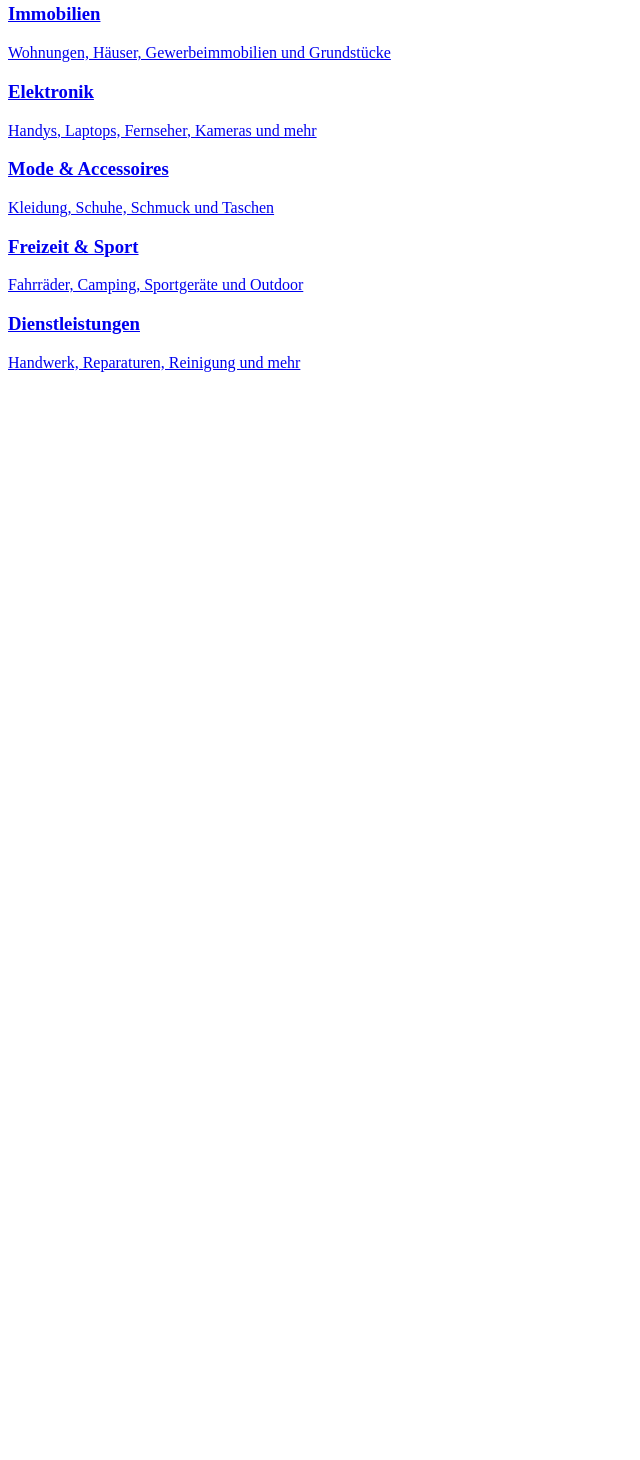
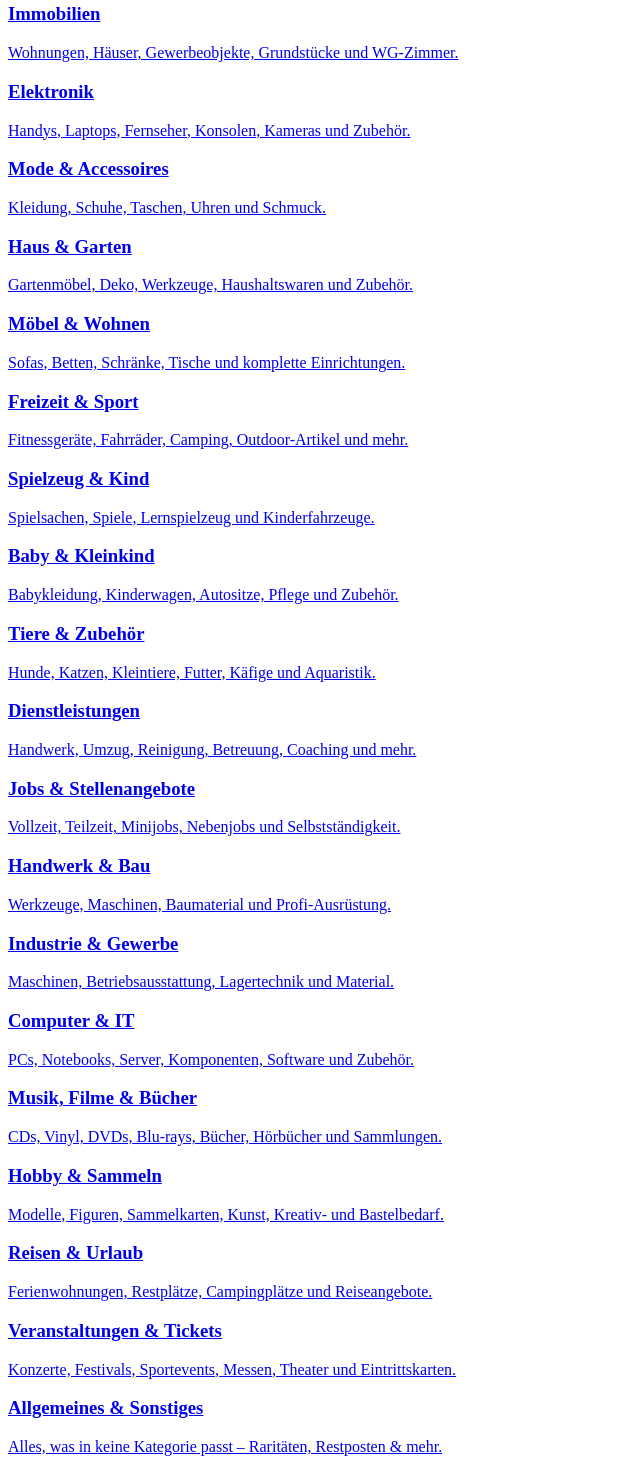
Before and after one commit to Kleinanzeigenzone/kleinanzeigenzone-seo3, a plain HTML site: page index.html in a window 1280 px wide. Shown: the part 129-1589 px from the top of the page, without its empty margins (0-640 px from the left). Before the commit the page ends 800 px from the top, so only its background shows below. Drawn offline with Linux system fonts and the light colour scheme.

Commit message:
Update index.html

```diff
--- a/index.html
+++ b/index.html
@@ -1,4 +1,151 @@
-<!-- 🔥 KATEGORIEN – KOMPLETT KLICKBAR & SEO-OPTIMIERT -->
+<!-- 🔥 KATEGORIEN – 20 UNTERKATEGORIEN MIT LINK AUF KLEINANZEIGENZONE.DE -->
+<section class="categories">
+    <h2>Kategorien auf KleinanzeigenZone.de</h2>
+
+    <div class="category-grid">
+
+        <a href="https://kleinanzeigenzone.de/auto-motorrad" class="category-box-link">
+            <div class="category-box">
+                <h3>Auto & Motorrad</h3>
+                <p>PKW, Transporter, Motorräder, Ersatzteile und Zubehör.</p>
+            </div>
+        </a>
+
+        <a href="https://kleinanzeigenzone.de/immobilien" class="category-box-link">
+            <div class="category-box">
+                <h3>Immobilien</h3>
+                <p>Wohnungen, Häuser, Gewerbeobjekte, Grundstücke und WG-Zimmer.</p>
+            </div>
+        </a>
+
+        <a href="https://kleinanzeigenzone.de/elektronik" class="category-box-link">
+            <div class="category-box">
+                <h3>Elektronik</h3>
+                <p>Handys, Laptops, Fernseher, Konsolen, Kameras und Zubehör.</p>
+            </div>
+        </a>
+
+        <a href="https://kleinanzeigenzone.de/mode" class="category-box-link">
+            <div class="category-box">
+                <h3>Mode & Accessoires</h3>
+                <p>Kleidung, Schuhe, Taschen, Uhren und Schmuck.</p>
+            </div>
+        </a>
+
+        <a href="https://kleinanzeigenzone.de/haus-garten" class="category-box-link">
+            <div class="category-box">
+                <h3>Haus & Garten</h3>
+                <p>Gartenmöbel, Deko, Werkzeuge, Haushaltswaren und Zubehör.</p>
+            </div>
+        </a>
+
+        <a href="https://kleinanzeigenzone.de/moebel-wohnen" class="category-box-link">
+            <div class="category-box">
+                <h3>Möbel & Wohnen</h3>
+                <p>Sofas, Betten, Schränke, Tische und komplette Einrichtungen.</p>
+            </div>
+        </a>
+
+        <a href="https://kleinanzeigenzone.de/freizeit-sport" class="category-box-link">
+            <div class="category-box">
+                <h3>Freizeit & Sport</h3>
+                <p>Fitnessgeräte, Fahrräder, Camping, Outdoor-Artikel und mehr.</p>
+            </div>
+        </a>
+
+        <a href="https://kleinanzeigenzone.de/spielzeug-kind" class="category-box-link">
+            <div class="category-box">
+                <h3>Spielzeug & Kind</h3>
+                <p>Spielsachen, Spiele, Lernspielzeug und Kinderfahrzeuge.</p>
+            </div>
+        </a>
+
+        <a href="https://kleinanzeigenzone.de/baby-kleinkind" class="category-box-link">
+            <div class="category-box">
+                <h3>Baby & Kleinkind</h3>
+                <p>Babykleidung, Kinderwagen, Autositze, Pflege und Zubehör.</p>
+            </div>
+        </a>
+
+        <a href="https://kleinanzeigenzone.de/tiere" class="category-box-link">
+            <div class="category-box">
+                <h3>Tiere & Zubehör</h3>
+                <p>Hunde, Katzen, Kleintiere, Futter, Käfige und Aquaristik.</p>
+            </div>
+        </a>
+
+        <a href="https://kleinanzeigenzone.de/dienstleistungen" class="category-box-link">
+            <div class="category-box">
+                <h3>Dienstleistungen</h3>
+                <p>Handwerk, Umzug, Reinigung, Betreuung, Coaching und mehr.</p>
+            </div>
+        </a>
+
+        <a href="https://kleinanzeigenzone.de/jobs" class="category-box-link">
+            <div class="category-box">
+                <h3>Jobs & Stellenangebote</h3>
+                <p>Vollzeit, Teilzeit, Minijobs, Nebenjobs und Selbstständigkeit.</p>
+            </div>
+        </a>
+
+        <a href="https://kleinanzeigenzone.de/handwerk-bau" class="category-box-link">
+            <div class="category-box">
+                <h3>Handwerk & Bau</h3>
+                <p>Werkzeuge, Maschinen, Baumaterial und Profi-Ausrüstung.</p>
+            </div>
+        </a>
+
+        <a href="https://kleinanzeigenzone.de/industrie-gewerbe" class="category-box-link">
+            <div class="category-box">
+                <h3>Industrie & Gewerbe</h3>
+                <p>Maschinen, Betriebsausstattung, Lagertechnik und Material.</p>
+            </div>
+        </a>
+
+        <a href="https://kleinanzeigenzone.de/computer-it" class="category-box-link">
+            <div class="category-box">
+                <h3>Computer & IT</h3>
+                <p>PCs, Notebooks, Server, Komponenten, Software und Zubehör.</p>
+            </div>
+        </a>
+
+        <a href="https://kleinanzeigenzone.de/musik-filme-buecher" class="category-box-link">
+            <div class="category-box">
+                <h3>Musik, Filme & Bücher</h3>
+                <p>CDs, Vinyl, DVDs, Blu-rays, Bücher, Hörbücher und Sammlungen.</p>
+            </div>
+        </a>
+
+        <a href="https://kleinanzeigenzone.de/hobby-sammeln" class="category-box-link">
+            <div class="category-box">
+                <h3>Hobby & Sammeln</h3>
+                <p>Modelle, Figuren, Sammelkarten, Kunst, Kreativ- und Bastelbedarf.</p>
+            </div>
+        </a>
+
+        <a href="https://kleinanzeigenzone.de/reisen-urlaub" class="category-box-link">
+            <div class="category-box">
+                <h3>Reisen & Urlaub</h3>
+                <p>Ferienwohnungen, Restplätze, Campingplätze und Reiseangebote.</p>
+            </div>
+        </a>
+
+        <a href="https://kleinanzeigenzone.de/veranstaltungen-tickets" class="category-box-link">
+            <div class="category-box">
+                <h3>Veranstaltungen & Tickets</h3>
+                <p>Konzerte, Festivals, Sportevents, Messen, Theater und Eintrittskarten.</p>
+            </div>
+        </a>
+
+        <a href="https://kleinanzeigenzone.de/allgemein-sonstiges" class="category-box-link">
+            <div class="category-box">
+                <h3>Allgemeines & Sonstiges</h3>
+                <p>Alles, was in keine Kategorie passt – Raritäten, Restposten & mehr.</p>
+            </div>
+        </a>
+
+    </div>
+</section><!-- 🔥 KATEGORIEN – KOMPLETT KLICKBAR & SEO-OPTIMIERT -->
 <section class="categories">
     <h2>Kategorien</h2>
 
```
